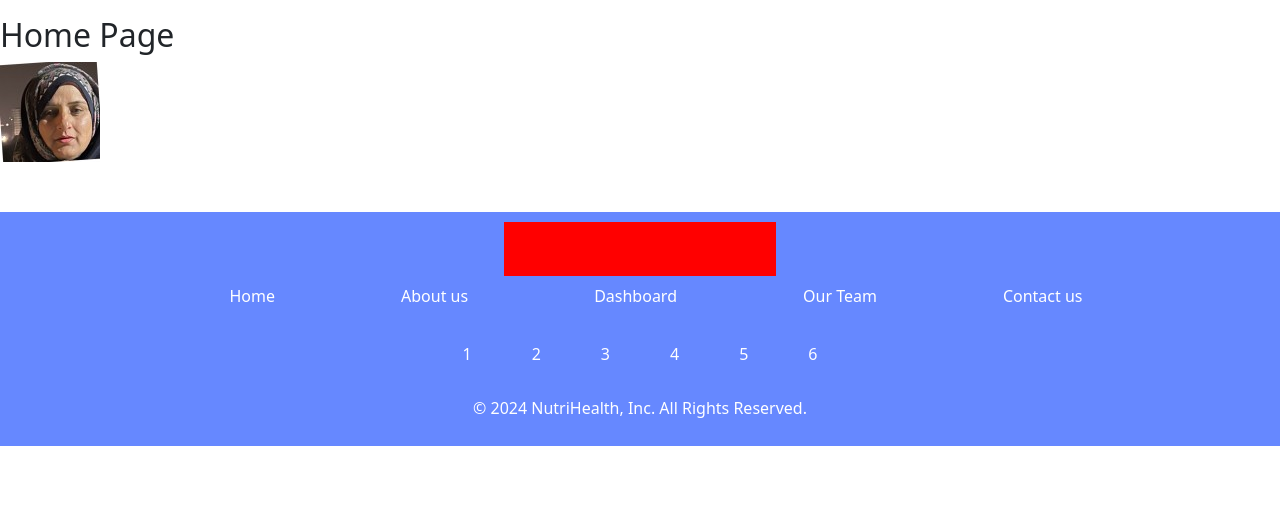
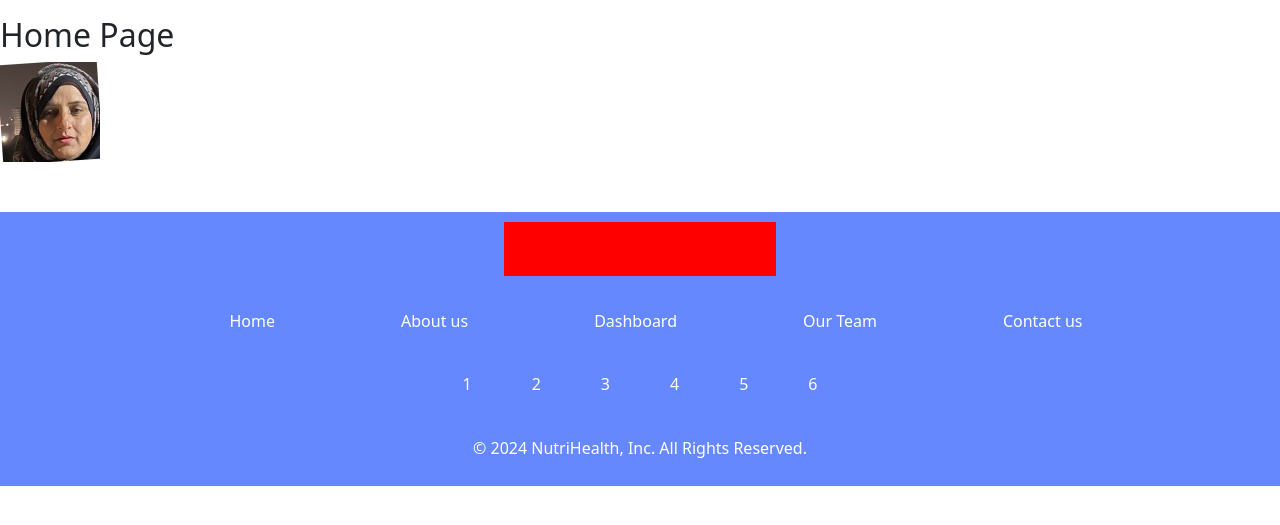
Before and after one commit to CalebKing848/NutriHealth, a Django app: page / in a window 1280 px wide. Shown: the part 40-565 px from the top of the page. Run offline with Django 5.2, Linux system fonts and the light colour scheme; some libraries are stand-ins or nearby versions.

Commit message:
Footer layout completed

```diff
--- a/NutriHealth/NutritionApp/static/css/style.css
+++ b/NutriHealth/NutritionApp/static/css/style.css
@@ -139,6 +139,10 @@ footer {
   width: 272px;
   height: 54px;
   background: red;
+  margin-bottom: 25px;
+}
+.footer-nav-container {
+    margin-bottom: 5px;
 }
 
 .footer-link {
@@ -153,7 +157,7 @@ footer {
 .footer-social-container {
   display: flex;
   gap: 40px;
-  margin-bottom: 20px;
+  margin-bottom: 30px;
 }
 
 .social-item {
```
